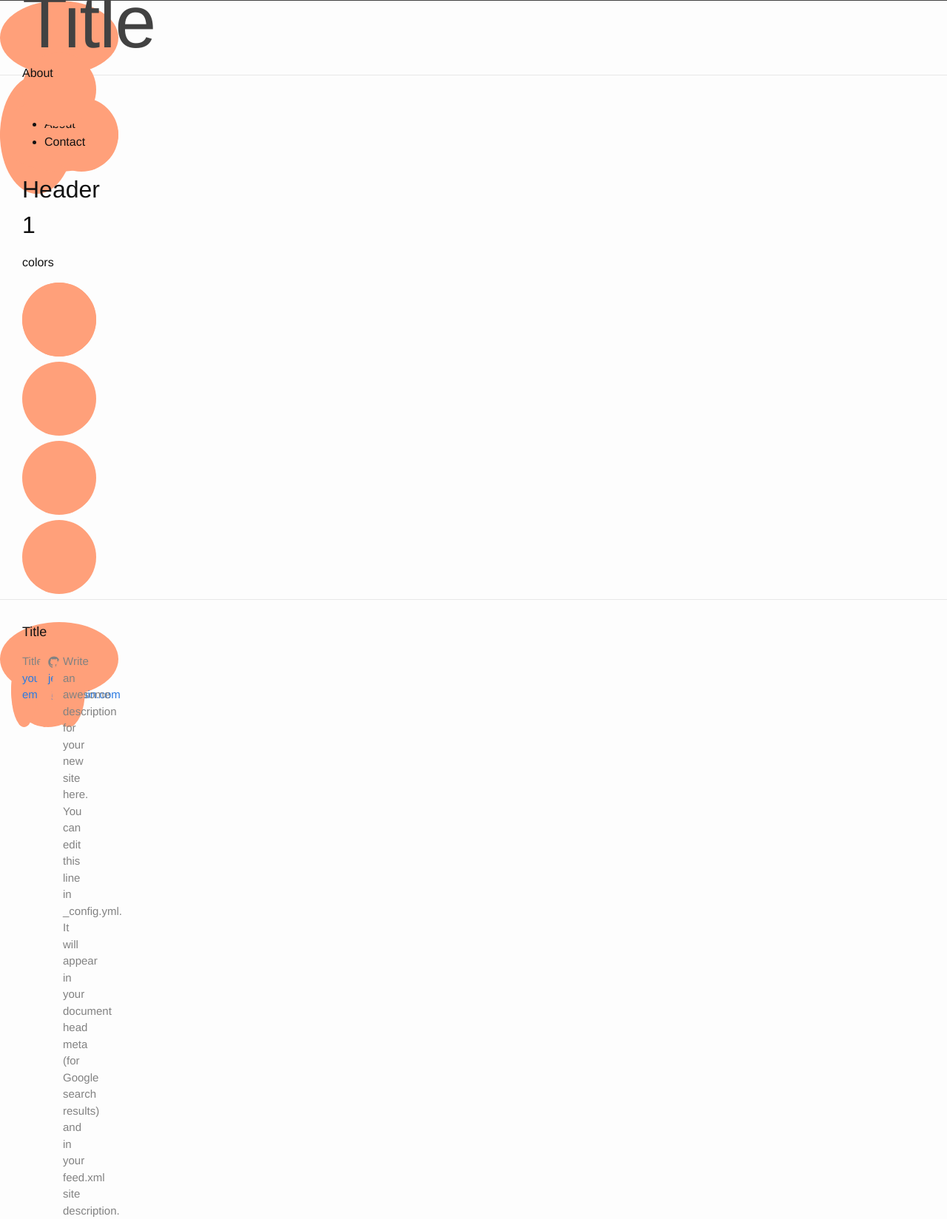
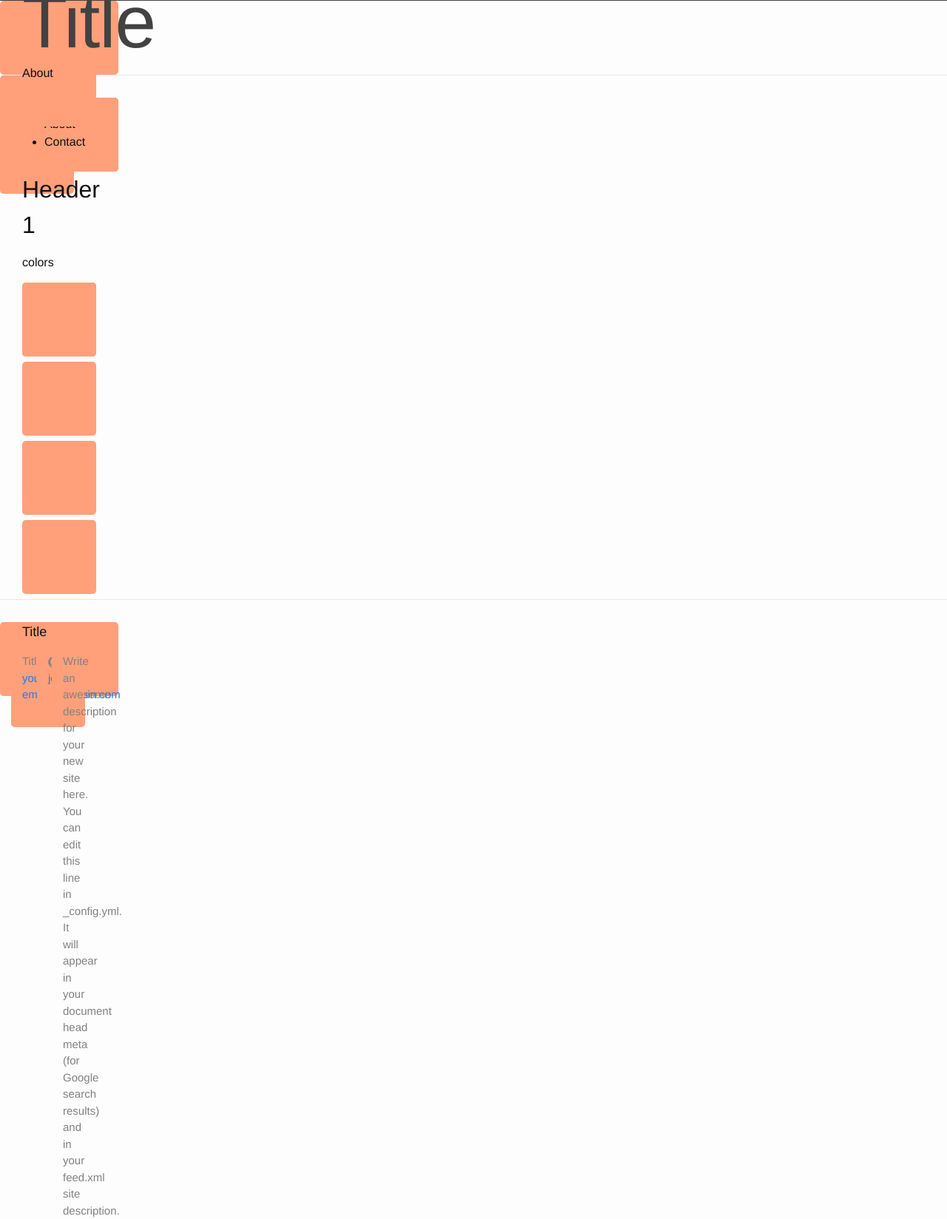
Before and after one commit to listjfr/listjfr.github.io, a Jekyll site: the page built from index.html, in a window 1280 px wide. Shown: the whole page at 74% size. Built offline with Jekyll 4.4.1, drawn with Linux system fonts in a browser that asks for light colours.

Commit message:
Update _layout.scss

```diff
--- a/_sass/_layout.scss
+++ b/_sass/_layout.scss
@@ -9,7 +9,7 @@
 div {
     height: 100px;
     width: 100px;
-    border-radius: 100%;
+    border-radius: 5px;
     background-color: LightSalmon;
     display: inline-block;
 }
```
